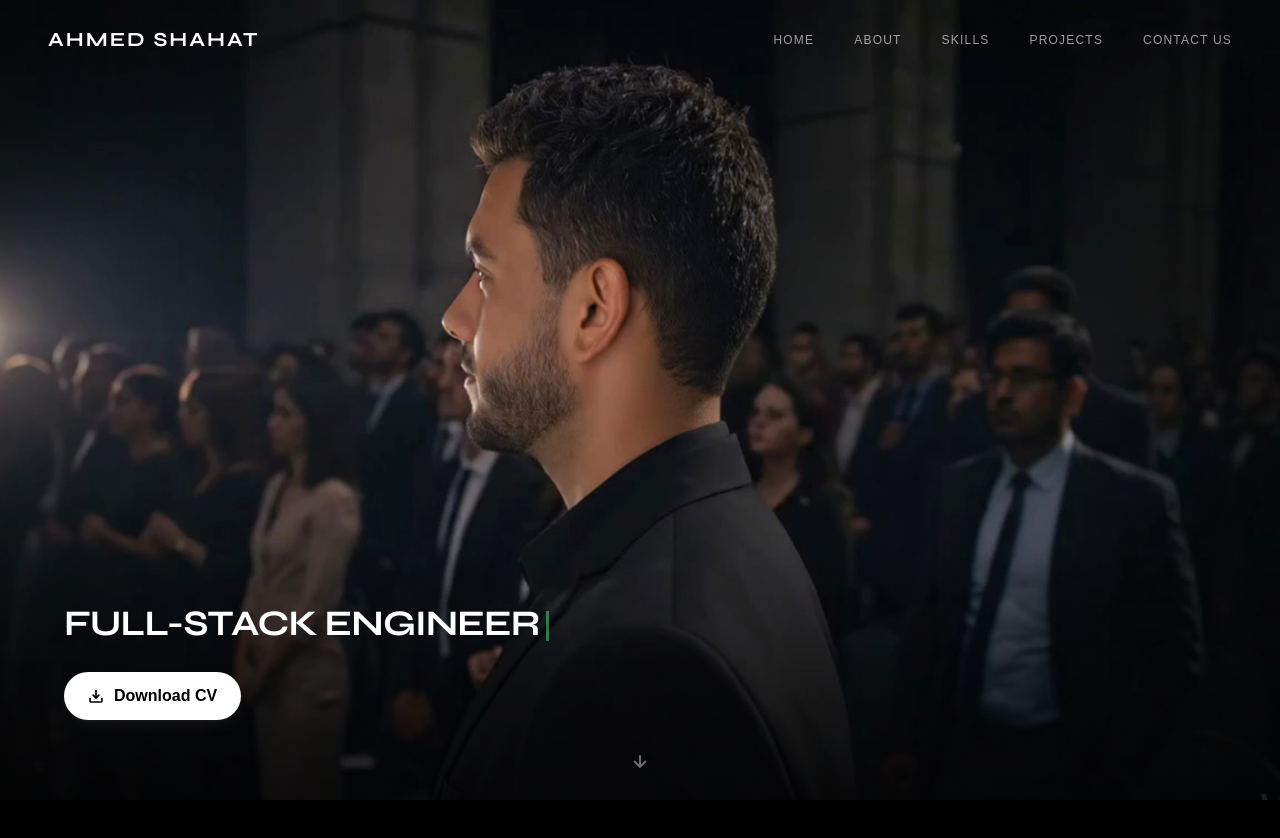
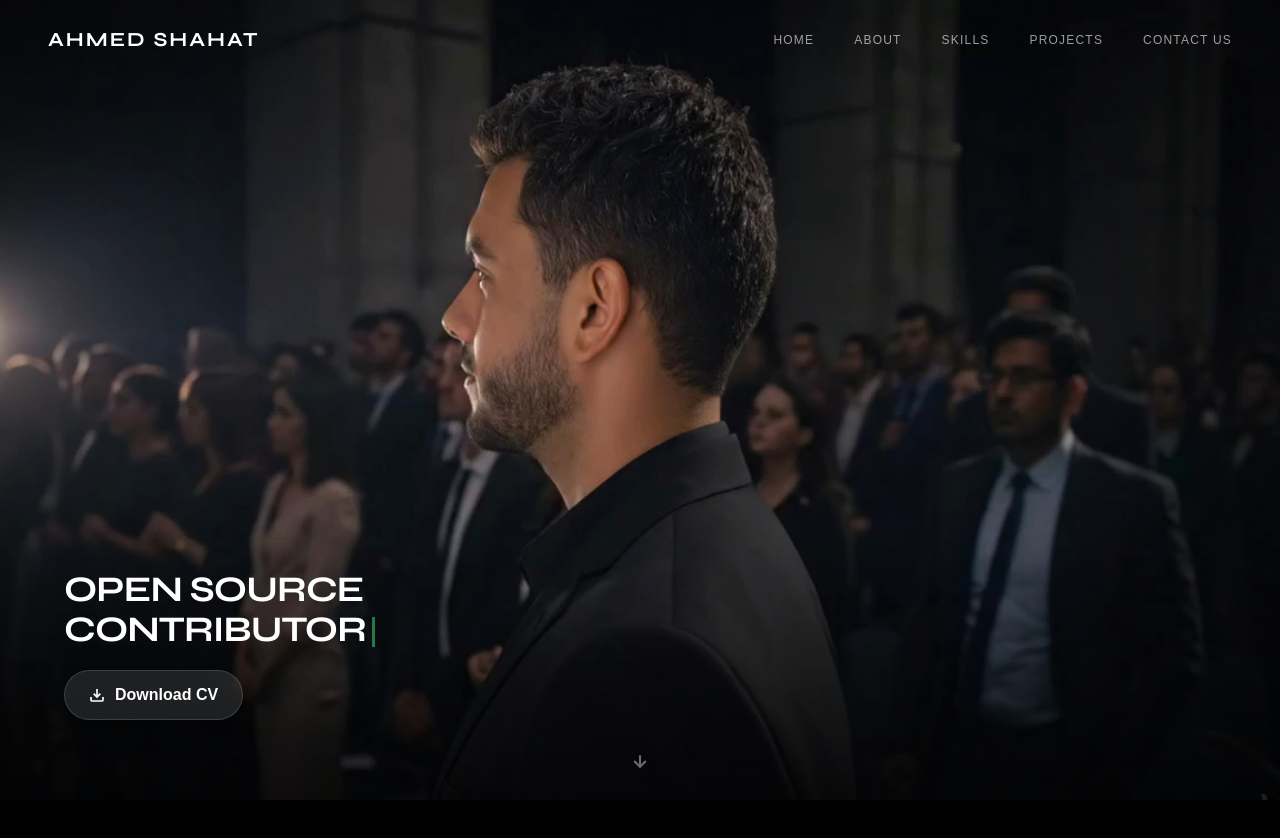
Before and after one commit to ahmedshahat921-cpu/my-portfolio, a React (Vite) app: page / in a window 1280 px wide. Shown: the top 838 px of the page. Built offline with nearby package versions, Linux system fonts and the light colour scheme; a web font is replaced by a local one.

Commit message:
feat: add Hero component with GSAP scroll-triggered frame animation and typewriter effect

```diff
--- a/src/components/Hero.jsx
+++ b/src/components/Hero.jsx
@@ -135,17 +135,17 @@ const Hero = () => {
       if (displayedText !== currentWord) {
         timer = setTimeout(() => {
           setDisplayedText(currentWord.substring(0, displayedText.length + 1));
-        }, 100 + Math.random() * 50);
+        }, 50 + Math.random() * 30);
       } else {
         timer = setTimeout(() => {
           setIsDeleting(true);
-        }, 2000);
+        }, 1200);
       }
     } else {
       if (displayedText !== '') {
         timer = setTimeout(() => {
           setDisplayedText(currentWord.substring(0, displayedText.length - 1));
-        }, 50);
+        }, 25);
       } else {
         setIsDeleting(false);
         setCurrentWordIndex((prev) => (prev + 1) % WORDS.length);
@@ -219,7 +219,7 @@ const Hero = () => {
               href="/assets/Ahmed_Shahat_CV.pdf"
               target="_blank"
               rel="noopener noreferrer"
-              className="inline-flex items-center gap-2.5 px-6 py-3 bg-white hover:bg-white/90 text-black font-bold rounded-full hover:scale-105 active:scale-95 transition-all duration-205 w-fit shadow-lg shadow-white/5"
+              className="inline-flex items-center gap-2.5 px-6 py-3 bg-white/10 backdrop-blur-md border border-white/15 text-white font-bold rounded-full hover:bg-white/20 hover:scale-105 active:scale-95 transition-all duration-300 w-fit shadow-[0_4px_24px_rgba(0,0,0,0.5)] hover:shadow-[0_0_20px_rgba(255,255,255,0.1)]"
               style={{ fontFamily: 'Satoshi, sans-serif' }}
             >
               <svg width="16" height="16" viewBox="0 0 24 24" fill="none" stroke="currentColor" strokeWidth="2.5">
```
